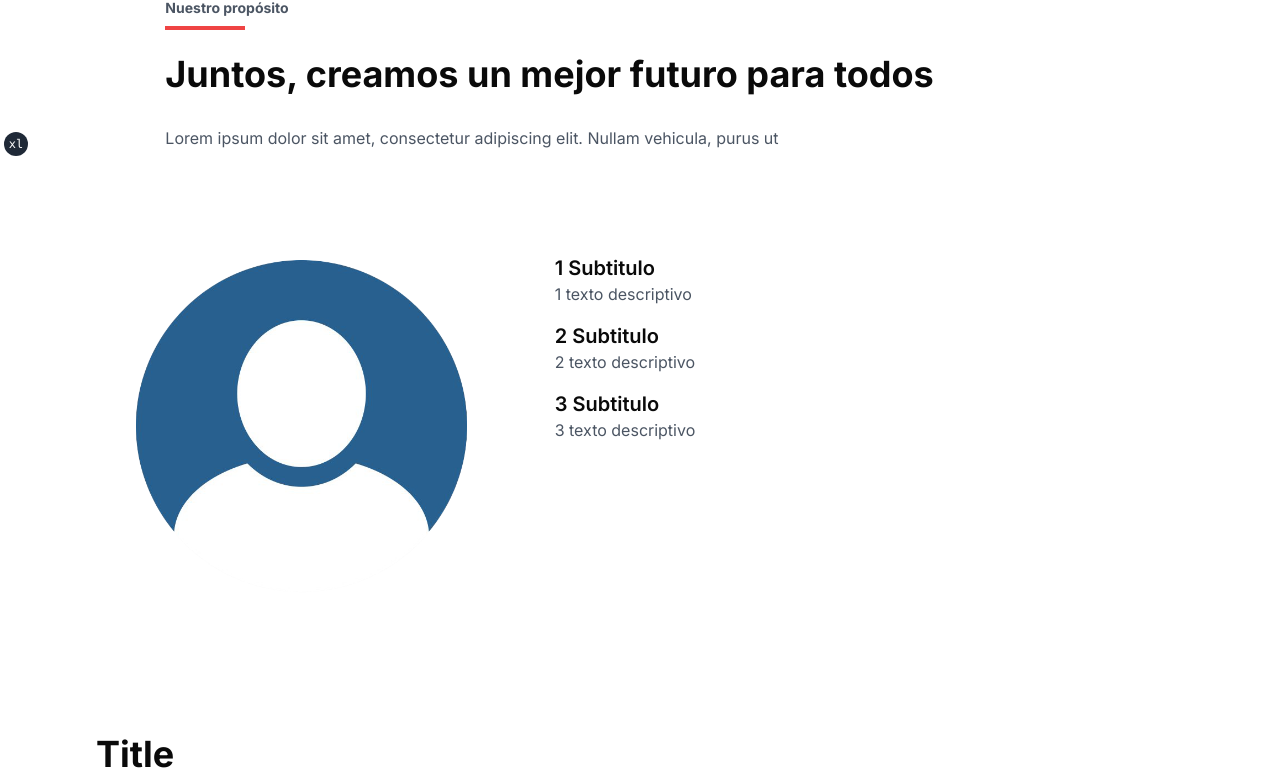
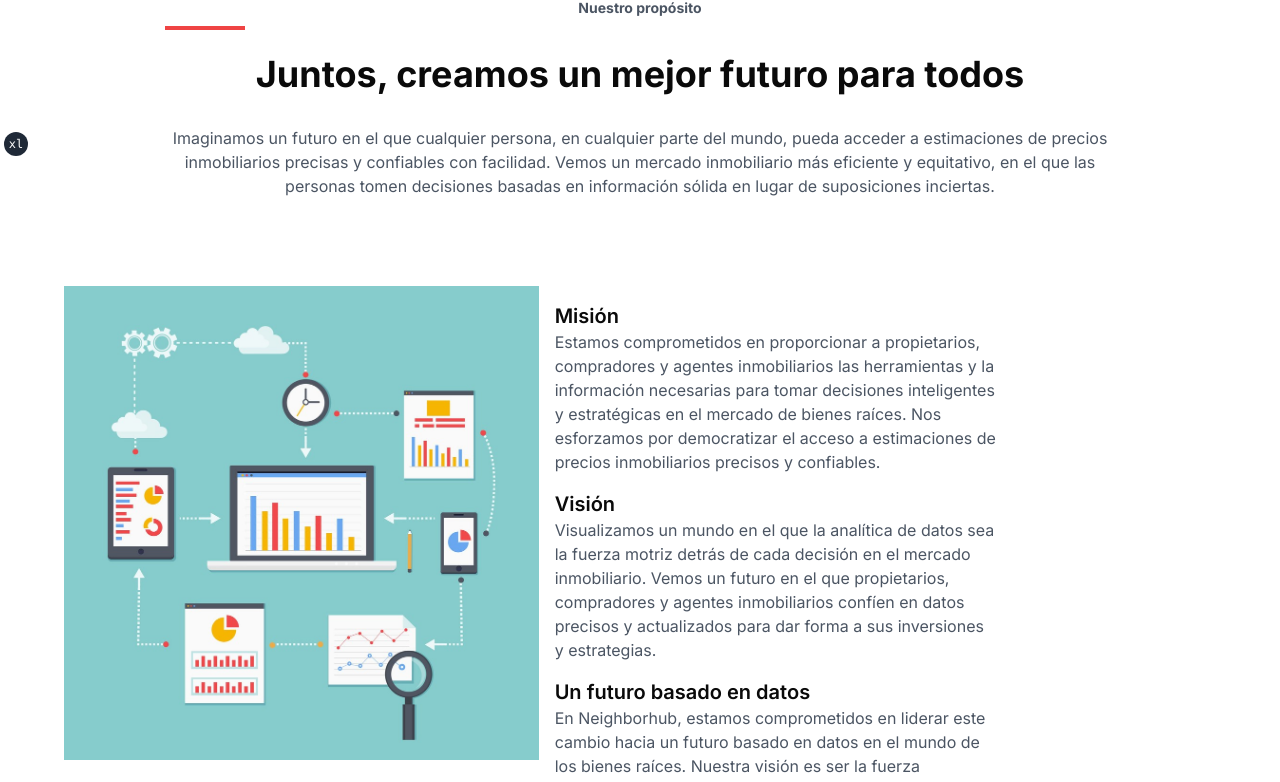
Before and after one commit to TempleOSi/frontend, a Next.js app: page /about-us in a window 1280 px wide. Shown: the part 640-1422 px from the top of the page. Built offline with nearby package versions, Linux system fonts and the light colour scheme.

Commit message:
About
Cambios en página about us

```diff
--- a/app/about-us/page.tsx
+++ b/app/about-us/page.tsx
@@ -9,6 +9,7 @@ import Footer from '@/components/elements/footer';
 import family from "../../assets/family.png";
 import example from "../../assets/example.png";
 import neighborhood from "../../assets/neighborhood.png";
+import analytics from "../../assets/analytics.jpg";
 
 
 const page = () => {
@@ -16,20 +17,21 @@ const page = () => {
     <section className="container grid items-center gap-6 pb-8 pt-6 md:py-10">
       <HeadInfo
         title="About Us"
-        text="Lorem ipsum dolor sit amet, consectetur adipiscing elit. Nullam vehicula, purus ut"
+        text="Desde nuestros inicios, hemos estado en una misión implacable para revolucionar la forma en que las personas entienden y aprovechan los datos en el sector inmobiliario. Lo que comenzó como una visión audaz se ha convertido en una plataforma líder que utiliza el poder de la analítica avanzada para proporcionar estimaciones de precios inmobiliarios de primera calidad. En Neighborhub, creemos que los datos son la brújula que guía el mundo de los bienes raíces. Fundada por un equipo de apasionados por la analítica de datos, nuestra empresa se ha convertido en un faro de precisión en el mercado inmobiliario."
         image={family}
       />
       <SmtextTitleText
         legend="Nuestro propósito"
         title="Juntos, creamos un mejor futuro para todos"
-        text="Lorem ipsum dolor sit amet, consectetur adipiscing elit. Nullam vehicula, purus ut"
+        text="Imaginamos un futuro en el que cualquier persona, en cualquier parte del mundo, pueda acceder a estimaciones de precios inmobiliarios precisas y confiables con facilidad. Vemos un mercado inmobiliario más eficiente y equitativo, en el que las personas tomen decisiones basadas en información sólida en lugar de suposiciones inciertas."
       />
       <ImgThreetext
-        image={example}
+        image={analytics}
       />
       <ImgSection
-        title="Title"
-        text="Lorem ipsum dolor sit amet, consectetur adipiscing elit. Nullam vehicula, purus ut"
+        title="Analítica de datos"
+        text="Estamos comprometidos a ser tu socio de confianza en el mundo de los bienes raíces, gracias a nuestra experiencia en analítica de datos. Te invitamos a unirte a nosotros en esta emocionante jornada hacia un mercado inmobiliario más transparente y basado en datos. Confía en nosotros para tomar decisiones más inteligentes y estratégicas en tu inversión inmobiliaria.
+        ¡Descubre el poder de los datos con Neighborhub!"
         image={neighborhood}
       />
       <Footer />
--- a/app/four-boxes.tsx
+++ b/app/four-boxes.tsx
@@ -1,3 +1,4 @@
+import analicon from "../assets/analicon.png";
 const FourBoxes = () => {
     return(
         <section className="grid grid-cols-2 grid-rows-2 gap-4 m-10 bg-border">
@@ -10,7 +11,7 @@ const FourBoxes = () => {
         </div>
         <div className="p-4 rounded-lg">
           <div className="flex items-center mb-2">
-            <div className="w-8 h-8 bg-green-500 rounded-full"></div> {/* Reemplaza con tu icono */}
+            <div className="w-8 h-8 bg-green-500 rounded-full">{}</div>
             <h3 className="ml-2 text-lg font-bold">Obtener una Estimación Instantánea</h3>
           </div>
           <p>Descubre el valor estimado de tu propiedad en cuestión de segundos</p>
--- a/app/page.tsx
+++ b/app/page.tsx
@@ -36,7 +36,7 @@ export default async function IndexPage() {
       <FourBoxes />
       <ImgBox
         image={stats}
-        title=""
+        title="Calcula el precio de tu inmueble"
         text="No importa si eres un propietario, un comprador o un agente inmobiliario, nuestra plataforma es tu aliada en el mundo de los bienes raíces. ¡Obtén tu estimación de precios ahora y comienza a tomar decisiones inteligentes con respecto a tu patrimonio!"
         buttonText="¡Prueba una demo!"
       />
--- a/components/elements/img-box.tsx
+++ b/components/elements/img-box.tsx
@@ -28,7 +28,7 @@ const ImgBox = (props: any) => {
                         <p>{props.text}</p>
                     </CardContent>
                     <CardFooter>
-                        <Button asChild>
+                        <Button asChild className="mx-auto">
                             <Link href="/predict">{props.buttonText}</Link>
                         </Button>
                     </CardFooter>
--- a/components/elements/img-threetext.tsx
+++ b/components/elements/img-threetext.tsx
@@ -12,16 +12,16 @@ const ImgThreetext = (props:any) => {
         </div>
         <div className="w-1/2 p-4">
             <div className="mb-4">
-            <h2 className="text-xl font-semibold">1 Subtitulo</h2>
-            <p className="text-gray-600">1 texto descriptivo</p>
+            <h2 className="text-xl font-semibold">Misión</h2>
+            <p className="text-gray-600">Estamos comprometidos en proporcionar a propietarios, compradores y agentes inmobiliarios las herramientas y la información necesarias para tomar decisiones inteligentes y estratégicas en el mercado de bienes raíces. Nos esforzamos por democratizar el acceso a estimaciones de precios inmobiliarios precisos y confiables.</p>
             </div>
             <div className="mb-4">
-            <h2 className="text-xl font-semibold">2 Subtitulo</h2>
-            <p className="text-gray-600">2 texto descriptivo</p>
+            <h2 className="text-xl font-semibold">Visión</h2>
+            <p className="text-gray-600">Visualizamos un mundo en el que la analítica de datos sea la fuerza motriz detrás de cada decisión en el mercado inmobiliario. Vemos un futuro en el que propietarios, compradores y agentes inmobiliarios confíen en datos precisos y actualizados para dar forma a sus inversiones y estrategias.</p>
             </div>
             <div>
-            <h2 className="text-xl font-semibold">3 Subtitulo</h2>
-            <p className="text-gray-600">3 texto descriptivo</p>
+            <h2 className="text-xl font-semibold">Un futuro basado en datos</h2>
+            <p className="text-gray-600">En Neighborhub, estamos comprometidos en liderar este cambio hacia un futuro basado en datos en el mundo de los bienes raíces. Nuestra visión es ser la fuerza impulsora detrás de una toma de decisiones más inteligente, inversiones más exitosas y un mercado inmobiliario más transparente y accesible para todos.</p>
             </div>
         </div>
         </div>
--- a/components/elements/smtext-title-text.tsx
+++ b/components/elements/smtext-title-text.tsx
@@ -1,8 +1,8 @@
 const SmtextTitleText = (props:any) => {
     return (
-        <section className="w-5/6 mx-auto p-8">
-        <h2 className="text-sm font-bold text-left text-gray-600">{props.legend}</h2>
-        <div className="h-1 w-20 bg-red-500 mb-4 mt-2"></div>
+        <section className="w-5/6 mx-auto p-8 text-center">
+        <h2 className="text-sm font-bold text-gray-600 mx-auto text-center">{props.legend}</h2>
+        <div className="items-center justify-center h-1 w-20 bg-red-500 mb-4 mt-2"></div>
         <h1 className="text-4xl font-bold mb-4 mt-6">{props.title}</h1>
         <p className="text-gray-600 mt-8">
           {props.text}
```
Also changed, not shown: assets/analicon.png (added), assets/analytics.jpg (added).
